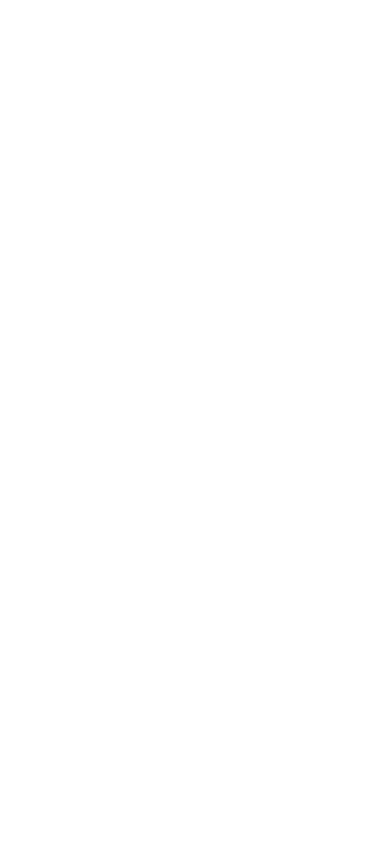
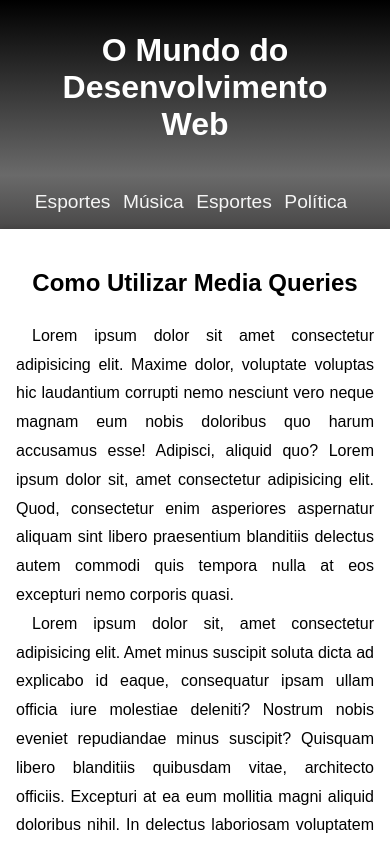
Before and after one commit to IvanFrancoLima/HTML-CSS, a plain HTML site: page exercícios/ex014/mq001/index.html in a window 390 px wide. Shown: the top 844 px of the page. Drawn offline with Linux system fonts and the light colour scheme.

Commit message:
Media Query for prints

```diff
--- /dev/null
+++ b/exercícios/ex014/mq001/estilo/style.css
@@ -0,0 +1,59 @@
+@charset "UTF8";
+
+*{
+    padding: 0px;
+    margin: 0px;
+    font-family: Arial, Helvetica, sans-serif;
+}
+
+body{
+    background-color: rgba(128, 128, 128, 0.26);
+}
+
+header{
+    padding: 2em;
+    text-align: center;
+    background-image: linear-gradient(to bottom,black,rgba(36, 36, 36, 0.623));
+    color: white;
+}
+
+menu{
+    background-image: linear-gradient(to bottom,rgba(36, 36, 36, 0.623),rgb(73, 72, 72));
+    text-align: center;
+    padding: 1em;
+}
+
+li{
+    font-size: 1.2em;
+    margin-right: 8px;
+    display: inline-block;
+}
+
+li a{
+    text-decoration: none;
+    color: whitesmoke;
+}
+
+main{
+    max-width: 600px;
+    min-width: 350px;
+    margin: auto;
+    background-color: white;
+    border-radius: 0px 0px 5px 5px;
+    text-align: justify;
+    box-shadow: 0px 0px 5px rgba(0, 0, 0, 0.192);
+}
+
+article{
+    line-height: 1.8em;
+    padding: 1em;
+}
+
+article h1{
+    text-align: center;
+    padding: 1em 0px;
+}
+
+article p{
+    text-indent: 1em;
+}
--- /dev/null
+++ b/exercícios/ex014/mq001/impressora/estilo/style.css
@@ -0,0 +1,28 @@
+@charset "UTF8";
+
+*{
+    padding: 0.5em;
+    margin: 0px;
+    font-family: 'Courier New', Courier, monospace
+}
+
+header{
+    padding: 1em 0px;
+}
+
+menu{
+    display: none;
+}
+
+main{
+    width: 100%;
+}
+
+article h1 {
+    text-align: center;
+}
+
+article p{
+    text-align: justify;
+    text-indent: 8px;
+}
--- a/exercícios/ex014/mq001/index.html
+++ b/exercícios/ex014/mq001/index.html
@@ -3,9 +3,38 @@
 <head>
     <meta charset="UTF-8">
     <meta name="viewport" content="width=device-width, initial-scale=1.0">
-    <title>Media Queries</title>
+    <title>Media Query</title>
+    <link rel="stylesheet" href="estilo/style.css" media="screen">
+    <link rel="stylesheet" href="impressora/estilo/style.css" media="print">
 </head>
 <body>
+    <header>
+        <h1>O Mundo do Desenvolvimento Web</h1>
+    </header>
+    <menu>
+        <ul>
+            <li><a href="#">Esportes</a></li>
+            <li><a href="#">Música</a></li>
+            <li><a href="#">Esportes</a></li>
+            <li><a href="#">Política</a></li>
+        </ul>
+    </menu>
 
+    <main>
+        <article>
+            <h1>Como Utilizar Media Queries</h1>
+            <p>
+                Lorem ipsum dolor sit amet consectetur adipisicing elit. Maxime dolor, voluptate voluptas hic laudantium corrupti nemo nesciunt vero neque magnam eum nobis doloribus quo harum accusamus esse! Adipisci, aliquid quo? Lorem ipsum dolor sit, amet consectetur adipisicing elit. Quod, consectetur enim asperiores aspernatur aliquam sint libero praesentium blanditiis delectus autem commodi quis tempora nulla at eos excepturi nemo corporis quasi.
+            </p>
+            <p>
+                Lorem ipsum dolor sit, amet consectetur adipisicing elit. Amet minus suscipit soluta dicta ad explicabo id eaque, consequatur ipsam ullam officia iure molestiae deleniti? Nostrum nobis eveniet repudiandae minus suscipit?
+                Quisquam libero blanditiis quibusdam vitae, architecto officiis. Excepturi at ea eum mollitia magni aliquid doloribus nihil. In delectus laboriosam voluptatem doloribus excepturi, maxime quis tempora pariatur incidunt impedit nemo tempore.
+            </p>
+            <p>
+                Lorem ipsum dolor sit amet consectetur adipisicing elit. Ab amet quidem, dolore officia quasi dolores voluptates debitis sapiente excepturi, voluptatum est. Nisi nostrum qui numquam libero pariatur? Fugit, eos nam?
+                Earum magnam vel similique suscipit quis repellendus pariatur placeat minus molestias dignissimos unde, ut, velit at, debitis dolores qui aperiam consequuntur beatae. Cum nisi quae a reprehenderit obcaecati laborum. Assumenda!
+            </p>
+        </article>
+    </main>
 </body>
 </html>
```
